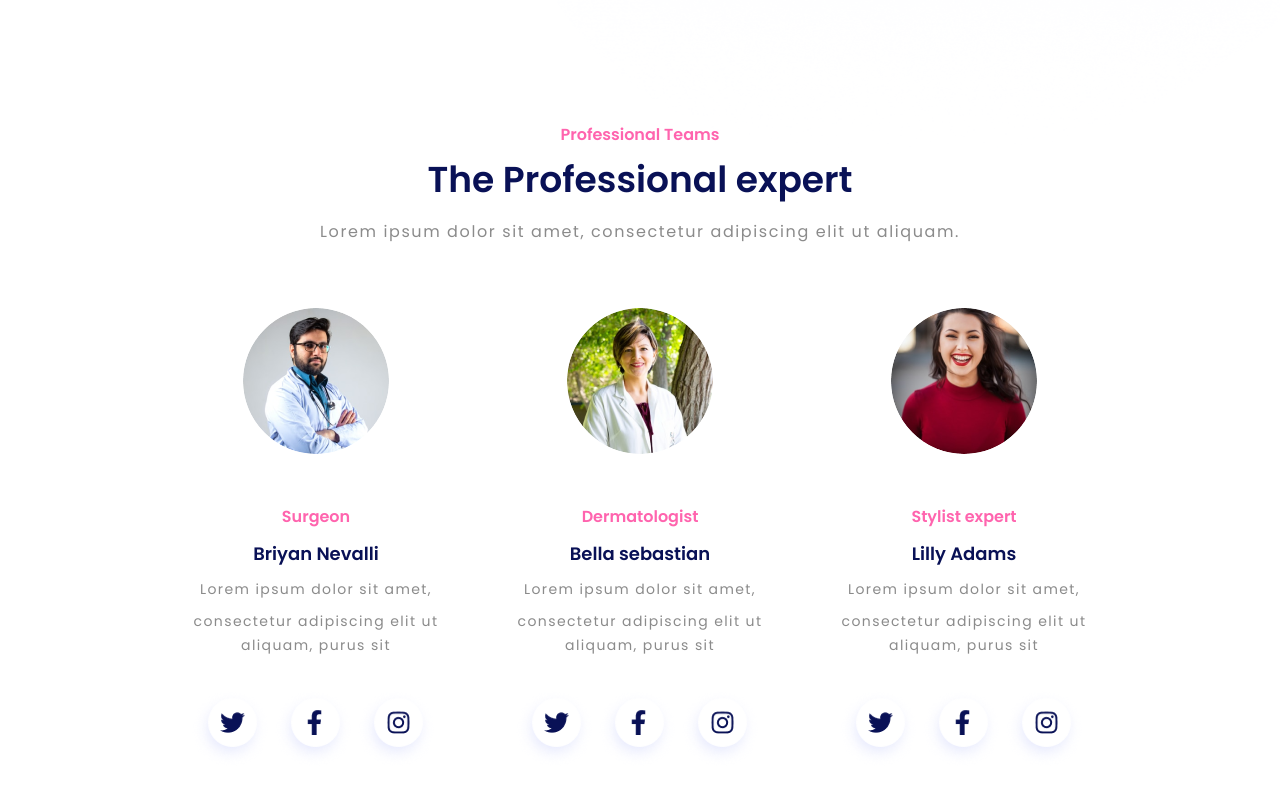
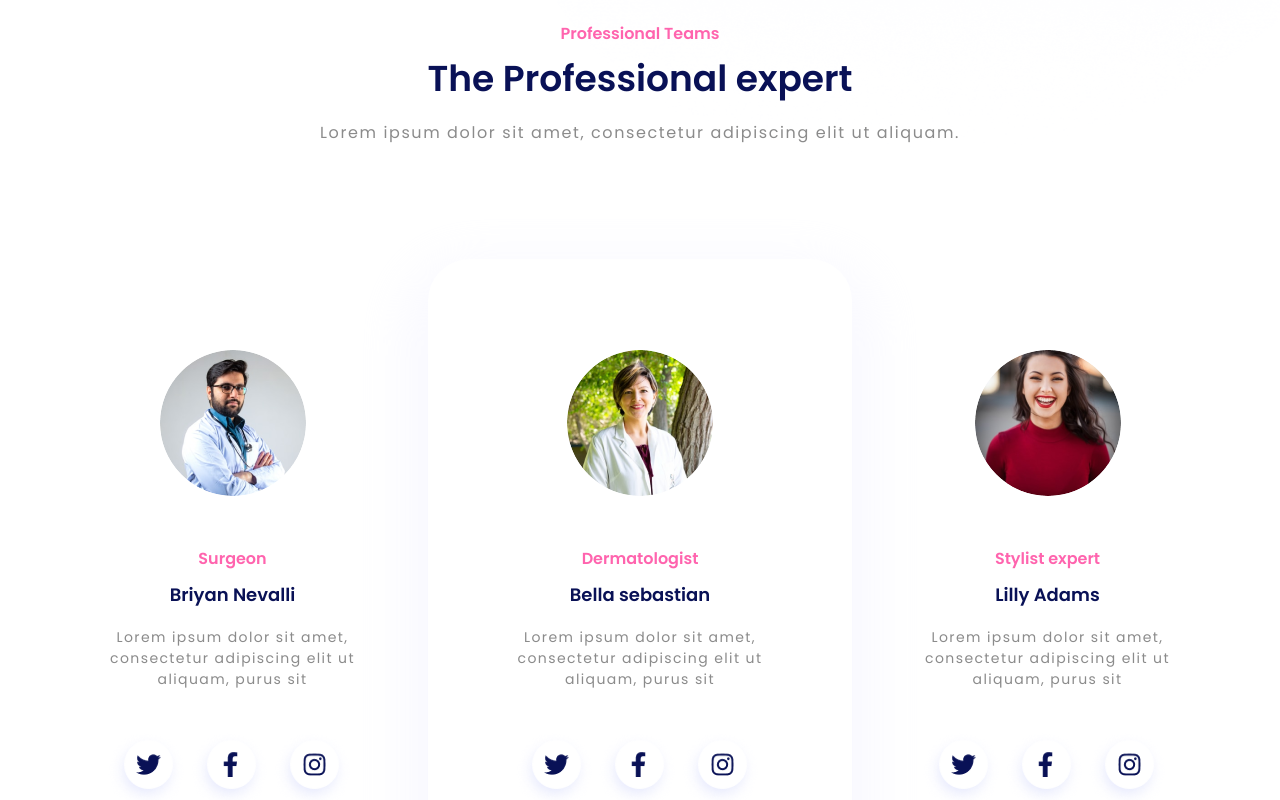
Before and after one commit to letuanphat2004/TrainingFE, a React (Vite) app in the folder apps/02-react-tailwind/: page / in a window 1280 px wide. Shown: the part 2320-3120 px from the top of the page. Built offline with nearby package versions, Linux system fonts and the light colour scheme.

Commit message:
Update ProfessionalTeams

```diff
--- a/apps/02-react-tailwind/src/components/home-one/CoreServices.tsx
+++ b/apps/02-react-tailwind/src/components/home-one/CoreServices.tsx
@@ -21,7 +21,6 @@ const services = [
     description: "Non parturient amet, feugiat tellus sagittis, scelerisque eget nulla turpis.",
   },
 ];
-7
 export function CoreServices() {
   return (
     <section id="services" aria-labelledby="services-title" className="z-10 mx-auto mt-24 flex w-full max-w-[1440px] flex-col px-6 sm:px-12 xl:mt-[131px] xl:px-[calc((100%_-_1140px)_/_2)]">
--- a/apps/02-react-tailwind/src/components/home-one/ProfessionalTeams.tsx
+++ b/apps/02-react-tailwind/src/components/home-one/ProfessionalTeams.tsx
@@ -15,33 +15,33 @@ const members = [
 
 export function ProfessionalTeams() {
   return (
-    <section id="team" aria-labelledby="professional-team-title" className="relative z-10 mx-auto my-24 flex w-[calc(100%-48px)] max-w-[1085px] flex-col pt-[147px] desktop:my-0 desktop:w-full desktop:max-w-none desktop:px-[150px]">
+    <section id="team" aria-labelledby="professional-team-title" className="z-10 mx-auto mt-24 flex w-[calc(100%-48px)] max-w-[1085px] flex-col sm:w-[calc(100%-96px)] xl:mt-[142.2px] xl:w-full">
       <SectionHeading
-        className="mx-auto flex w-full max-w-[848px] flex-col items-center desktop:h-[148px]"
+        className="flex w-full max-w-[848px] self-center flex-col items-center gap-3 xl:h-[148px] xl:w-[848px] xl:max-w-none"
         eyebrow="Professional Teams"
-        eyebrowClassName="desktop:w-[160px]"
+        eyebrowClassName="h-5 w-full max-w-40"
         title="The Professional expert"
         titleId="professional-team-title"
-        titleClassName="mt-3 desktop:w-[732px]"
+        titleClassName="w-full max-w-[732px] xl:h-[53px]"
         description="Lorem ipsum dolor sit amet, consectetur adipiscing elit ut aliquam."
-        descriptionClassName="mt-[18px] leading-6 desktop:w-[848px] desktop:leading-none"
+        descriptionClassName="w-full max-w-[848px] leading-6 xl:h-[51px]"
       />
 
-      <div className="mx-auto mt-16 flex w-full max-w-[1085px] flex-wrap justify-center gap-x-[54px] gap-y-16 desktop:mt-[178px] desktop:grid desktop:grid-cols-[repeat(3,270px)] desktop:gap-x-[137.5px] desktop:gap-y-0">
+      <div className="mt-16 flex w-full flex-col items-center gap-16 lg:h-[626px] lg:flex-row lg:items-start lg:justify-between lg:gap-0 xl:mt-[87px]">
         {members.map((member) => (
           <article
             key={member.id}
-            className={`relative z-10 flex h-[439px] w-[270px] shrink-0 flex-col items-center text-center ${member.featured ? "desktop:-mx-[77px] desktop:-mb-[96px] desktop:-mt-[91px] desktop:h-[626px] desktop:w-[424px] desktop:rounded-[42px] desktop:bg-white desktop:px-[77px] desktop:pb-24 desktop:pt-[91px] desktop:shadow-card" : ""}`}
+            className={`z-10 flex w-full shrink-0 flex-col items-center text-center lg:min-w-0 ${member.featured ? "max-w-[424px] rounded-[42px] bg-white py-16 shadow-card lg:h-[626px] lg:flex-[0_1_424px] lg:py-0 lg:pb-24 lg:pt-[91px] xl:w-[424px] xl:flex-none" : "h-[439px] max-w-[270px] lg:mt-[91px] lg:flex-[0_1_270px] xl:w-[270px] xl:flex-none"}`}
           >
-            <img src={member.image} alt={member.name} className="h-[146px] w-[146px] rounded-full object-cover" />
-            <p className="mt-[53px] w-full text-base font-semibold leading-5 text-accent">{member.role}</p>
-            <h3 className="mt-4 min-h-[37px] w-[263px] text-lg font-semibold leading-[1.25] text-primary">{member.name}</h3>
-            <p className="mt-px w-[270px] text-sm leading-4 tracking-[0.1em] text-muted">
-              Lorem ipsum dolor sit amet,<br /><br />consectetur adipiscing elit ut<br /><span className="mt-2 block">aliquam, purus sit</span>
+            <img src={member.image} alt={member.name} className="h-[146px] w-[146px] shrink-0 rounded-full object-cover" />
+            <p className="m-0 mt-[53px] h-5 w-fit text-base font-semibold leading-5 text-accent">{member.role}</p>
+            <h3 className="m-0 mt-[15px] h-[37px] w-full max-w-[263px] text-lg font-semibold leading-tight text-primary">{member.name}</h3>
+            <p className="m-0 mt-1.5 h-[63px] w-full max-w-[270px] text-sm font-normal leading-[1.5] tracking-widest text-muted">
+              Lorem ipsum dolor sit amet, consectetur adipiscing elit ut aliquam, purus sit
             </p>
-            <div className="mt-auto flex items-center gap-[34px]">
+            <div className="mt-[50px] flex h-[49px] w-[215px] items-center justify-between">
               {socialLinks.map((social) => (
-                <a key={social.label} href={social.href} aria-label={social.label} className="grid h-[49px] w-[49px] place-items-center focus-visible:outline focus-visible:outline-2 focus-visible:outline-primary focus-visible:outline-offset-[3px]">
+                <a key={social.label} href={social.href} aria-label={social.label} className="grid h-[49px] w-[49px] place-items-center focus-visible:outline focus-visible:outline-2 focus-visible:outline-offset-[3px] focus-visible:outline-primary">
                   <img src={social.icon} alt="" className="h-[49px] w-[49px] origin-center translate-x-[-3px] translate-y-[6px] scale-[1.6] object-contain" />
                 </a>
               ))}
```
